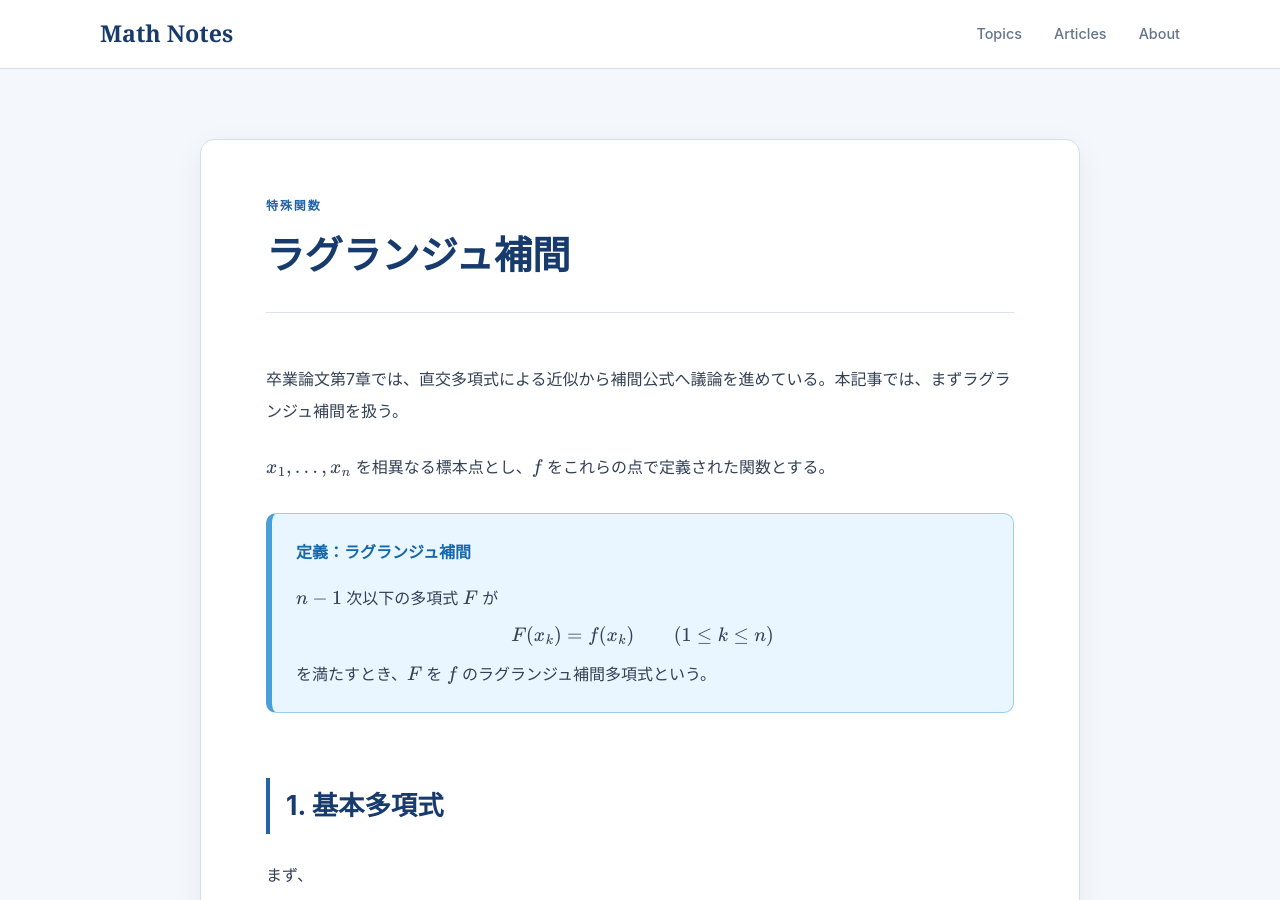
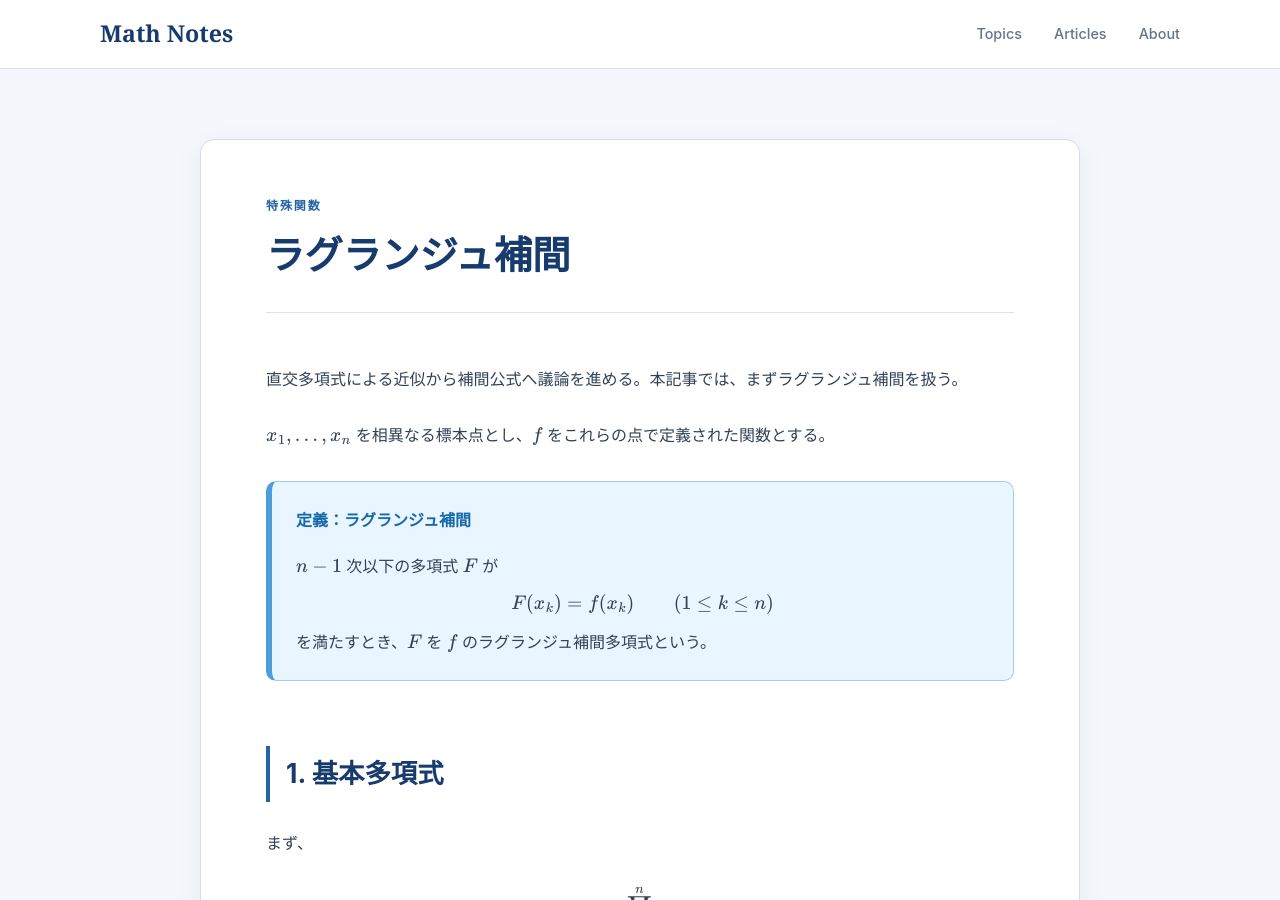
Before and after one commit to koukano/koukano.github.io, a Jekyll site: the page built from articles/lagrange-interpolation.md, in a window 1280 px wide and 900 px high. Built offline with Jekyll 4.4.1, drawn with Linux system fonts in a browser that asks for light colours; some of the changed text lies outside the part shown.

Commit message:
Remove thesis references from article text

```diff
--- a/articles/lagrange-interpolation.md
+++ b/articles/lagrange-interpolation.md
@@ -5,7 +5,7 @@ category: "special-functions"
 category_label: "特殊関数"
 ---
 
-卒業論文第7章では、直交多項式による近似から補間公式へ議論を進めている。本記事では、まずラグランジュ補間を扱う。
+直交多項式による近似から補間公式へ議論を進める。本記事では、まずラグランジュ補間を扱う。
 
 $x_1,\ldots,x_n$ を相異なる標本点とし、$f$ をこれらの点で定義された関数とする。
 
@@ -118,7 +118,7 @@ $$
 
 ## 3. 剰余項
 
-卒論では補間誤差についても扱っている。$F$ をラグランジュ補間多項式とし、
+補間誤差についても扱う。$F$ をラグランジュ補間多項式とし、
 
 $$
 g(x)=f(x)-F(x)
```
